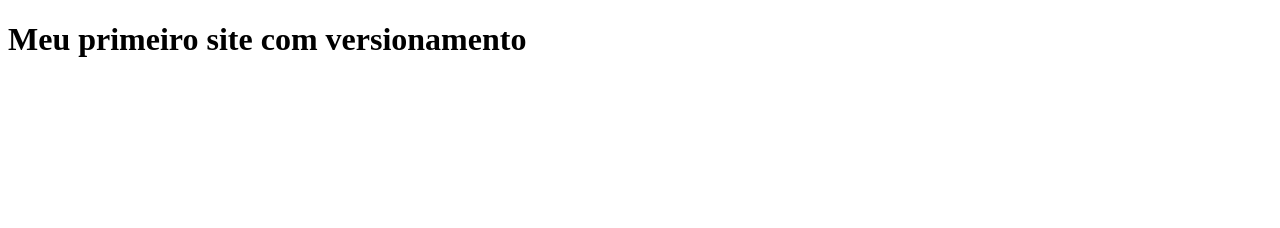
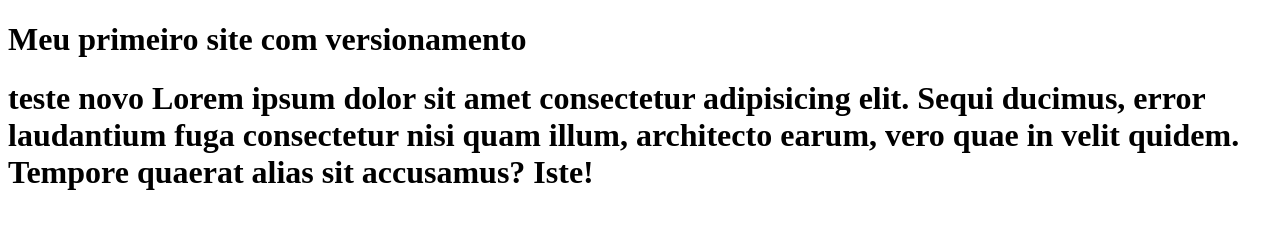
Before and after one commit to MiguelPelegrin/Ola-mundo, a plain HTML site: page index.html in a window 1280 px wide. Drawn offline with Linux system fonts and the light colour scheme.

Commit message:
Adicionei um novo titulo

```diff
--- a/index.html
+++ b/index.html
@@ -7,5 +7,6 @@
 </head>
 <body>
     <h1>Meu primeiro site com versionamento</h1>
+    <h1>teste novo Lorem ipsum dolor sit amet consectetur adipisicing elit. Sequi ducimus, error laudantium fuga consectetur nisi quam illum, architecto earum, vero quae in velit quidem. Tempore quaerat alias sit accusamus? Iste!</h1>
 </body>
 </html>
```
